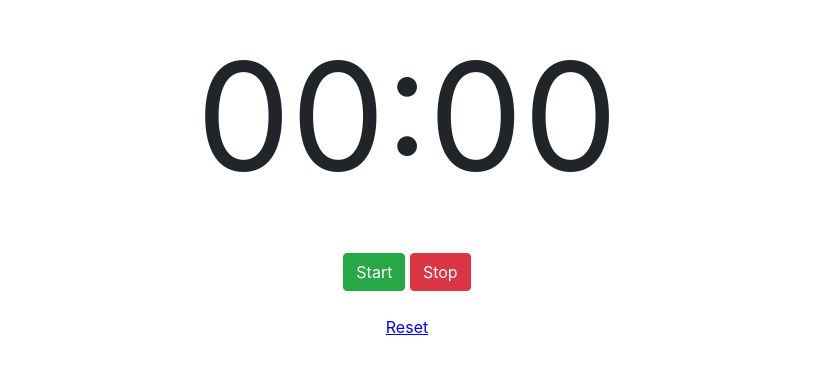
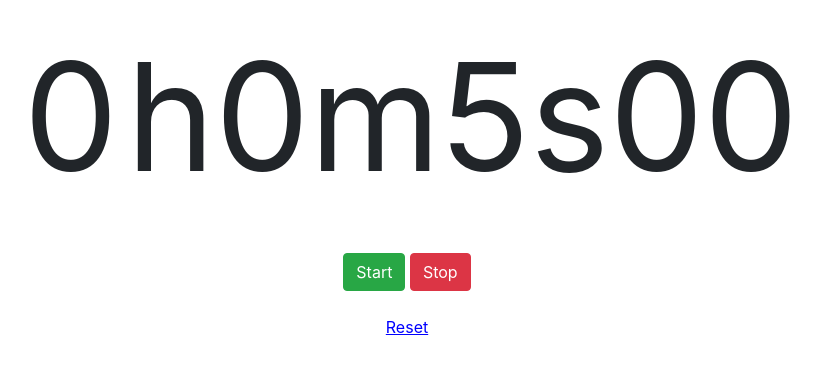
Before and after one commit to Cdrew92/javascript-practice, a plain HTML site: page stopwatch/index.html in a window 1280 px wide. Shown: the part 229-600 px from the top of the page, without its empty margins (233-1054 px from the left). Drawn offline with nearby package versions, Linux system fonts and the light colour scheme.

Commit message:
changed time formatting to account for limitations

```diff
--- a/stopwatch/index.html
+++ b/stopwatch/index.html
@@ -15,7 +15,7 @@
 <body>
   <div class="d-flex flex-column centered">
     <div id="timer" class="timer">
-      <span id="timeElapsed">00:00</span>
+      <span id="hoursElapsed" class="mx-2">0</span>h<span id="minsElapsed">0</span>m<span id="secsElapsed">0</span>s<span id="millsElapsed">0</span>
     </div>
     <div class="flex flex-row">
       <button id="start" onclick="start()" class="btn btn-success my-4">Start</button>
```
